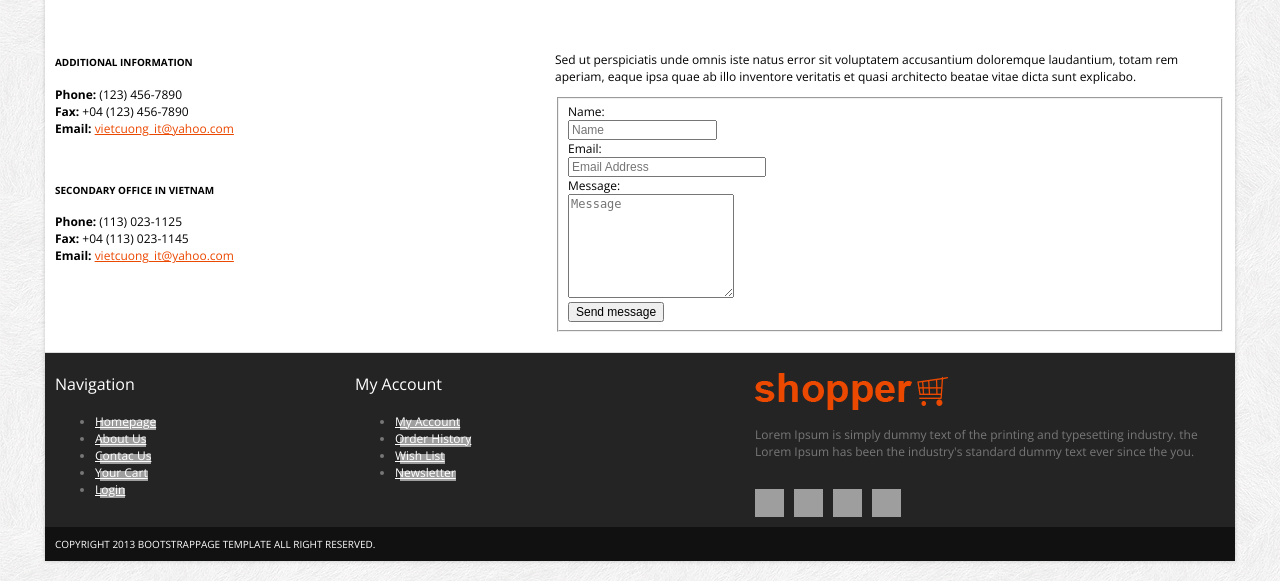
After one commit to DylanvanMasbergen/Webshopci, a CodeIgniter app: the page made by webshopci/application/views/front/contact.php in a window 1280 px wide. The commit adds this page. Shown: the part 687-1268 px from the top of the page. Run offline with CodeIgniter, Linux system fonts and the light colour scheme; some libraries are stand-ins or nearby versions; grey boxes are pictures that could not be loaded.

Commit message:
Product new toegevoegd, Contact pagina gemaakt.

```diff
--- /dev/null
+++ b/webshopci/application/views/front/contact.php
@@ -0,0 +1,172 @@
+<!DOCTYPE html>
+<html lang="en">
+	<head>
+		<meta charset="utf-8">
+		<title>Bootstrap E-commerce Templates</title>
+		<meta name="viewport" content="width=device-width, initial-scale=1.0">
+		<meta name="description" content="">
+		<!--[if ie]><meta content='IE=8' http-equiv='X-UA-Compatible'/><![endif]-->
+		<!-- bootstrap -->
+		<link href="bootstrap/css/bootstrap.min.css" rel="stylesheet">
+		<link href="bootstrap/css/bootstrap-responsive.min.css" rel="stylesheet">
+		<link href="themes/css/bootstrappage.css" rel="stylesheet"/>
+
+		<!-- global styles -->
+		<link href="themes/css/flexslider.css" rel="stylesheet"/>
+		<link href="themes/css/main.css" rel="stylesheet"/>
+
+		<!-- scripts -->
+		<script src="themes/js/jquery-1.7.2.min.js"></script>
+		<script src="bootstrap/js/bootstrap.min.js"></script>
+		<script src="themes/js/superfish.js"></script>
+		<script src="themes/js/jquery.scrolltotop.js"></script>
+		<!--[if lt IE 9]>
+			<script src="http://html5shim.googlecode.com/svn/trunk/html5.js"></script>
+			<script src="js/respond.min.js"></script>
+		<![endif]-->
+	</head>
+    <body>
+		<div id="top-bar" class="container">
+			<div class="row">
+				<div class="span4">
+					<form method="POST" class="search_form">
+						<input type="text" class="input-block-level search-query" Placeholder="eg. T-sirt">
+					</form>
+				</div>
+				<div class="span8">
+					<div class="account pull-right">
+						<ul class="user-menu">
+							<li><a href="#">My Account</a></li>
+							<li><a href="cart.html">Your Cart</a></li>
+							<li><a href="checkout.html">Checkout</a></li>
+							<li><a href="register.html">Login</a></li>
+						</ul>
+					</div>
+				</div>
+			</div>
+		</div>
+		<div id="wrapper" class="container">
+			<section class="navbar main-menu">
+				<div class="navbar-inner main-menu">
+					<a href="index.html" class="logo pull-left"><img src="themes/images/logo.png" class="site_logo" alt=""></a>
+					<nav id="menu" class="pull-right">
+						<ul>
+							<li><a href="./products.html">Woman</a>
+								<ul>
+									<li><a href="./products.html">Lacinia nibh</a></li>
+									<li><a href="./products.html">Eget molestie</a></li>
+									<li><a href="./products.html">Varius purus</a></li>
+								</ul>
+							</li>
+							<li><a href="./products.html">Man</a></li>
+							<li><a href="./products.html">Sport</a>
+								<ul>
+									<li><a href="./products.html">Gifts and Tech</a></li>
+									<li><a href="./products.html">Ties and Hats</a></li>
+									<li><a href="./products.html">Cold Weather</a></li>
+								</ul>
+							</li>
+							<li><a href="./products.html">Hangbag</a></li>
+							<li><a href="./products.html">Best Seller</a></li>
+							<li><a href="./products.html">Top Seller</a></li>
+						</ul>
+					</nav>
+				</div>
+			</section>
+			<section class="google_map">
+				<iframe width="100%" height="300" frameborder="0" scrolling="no" marginheight="0" marginwidth="0" src="http://maps.google.com/maps?f=q&amp;source=s_q&amp;hl=en&amp;geocode=&amp;q=74%2F6+Nguy%E1%BB%85n+V%C4%83n+Tho%E1%BA%A1i,+S%C6%A1n+Tr%C3%A0,+%C4%90%C3%A0+N%E1%BA%B5ng,+Vi%E1%BB%87t+Nam&amp;aq=0&amp;oq=74%2F6+Nguyen+Van+Thoai+Da+Nang,+Viet+Nam&amp;sll=37.0625,-95.677068&amp;sspn=41.546728,79.013672&amp;ie=UTF8&amp;hq=&amp;hnear=74+Nguy%E1%BB%85n+V%C4%83n+Tho%E1%BA%A1i,+Ng%C5%A9+H%C3%A0nh+S%C6%A1n,+Da+Nang,+Vietnam&amp;t=m&amp;ll=16.064537,108.24151&amp;spn=0.032992,0.039396&amp;z=14&amp;iwloc=A&amp;output=embed"></iframe>
+			</section>
+			<section class="header_text sub">
+			<img class="pageBanner" src="themes/images/pageBanner.png" alt="New products" >
+				<h4><span>Contact Us</span></h4>
+			</section>
+			<section class="main-content">
+				<div class="row">
+					<div class="span5">
+						<div>
+							<h5>ADDITIONAL INFORMATION</h5>
+							<p><strong>Phone:</strong>&nbsp;(123) 456-7890<br>
+							<strong>Fax:</strong>&nbsp;+04 (123) 456-7890<br>
+							<strong>Email:</strong>&nbsp;<a href="#">vietcuong_it@yahoo.com</a>
+							</p>
+							<br/>
+							<h5>SECONDARY OFFICE IN VIETNAM</h5>
+							<p><strong>Phone:</strong>&nbsp;(113) 023-1125<br>
+							<strong>Fax:</strong>&nbsp;+04 (113) 023-1145<br>
+							<strong>Email:</strong>&nbsp;<a href="#">vietcuong_it@yahoo.com</a>
+							</p>
+						</div>
+					</div>
+					<div class="span7">
+						<p>Sed ut perspiciatis unde omnis iste natus error sit voluptatem accusantium doloremque laudantium, totam rem aperiam, eaque ipsa quae ab illo inventore veritatis et quasi architecto beatae vitae dicta sunt explicabo.</p>
+						<form method="post" action="#">
+							<fieldset>
+								<div class="clearfix">
+									<label for="name"><span>Name:</span></label>
+									<div class="input">
+										<input tabindex="1" size="18" id="name" name="name" type="text" value="" class="input-xlarge" placeholder="Name">
+									</div>
+								</div>
+
+								<div class="clearfix">
+									<label for="email"><span>Email:</span></label>
+									<div class="input">
+										<input tabindex="2" size="25" id="email" name="email" type="text" value="" class="input-xlarge" placeholder="Email Address">
+									</div>
+								</div>
+
+								<div class="clearfix">
+									<label for="message"><span>Message:</span></label>
+									<div class="input">
+										<textarea tabindex="3" class="input-xlarge" id="message" name="body" rows="7" placeholder="Message"></textarea>
+									</div>
+								</div>
+
+								<div class="actions">
+									<button tabindex="3" type="submit" class="btn btn-inverse">Send message</button>
+								</div>
+							</fieldset>
+						</form>
+					</div>
+				</div>
+			</section>
+			<section id="footer-bar">
+				<div class="row">
+					<div class="span3">
+						<h4>Navigation</h4>
+						<ul class="nav">
+							<li><a href="./index.html">Homepage</a></li>
+							<li><a href="./about.html">About Us</a></li>
+							<li><a href="./contact.html">Contac Us</a></li>
+							<li><a href="./cart.html">Your Cart</a></li>
+							<li><a href="./register.html">Login</a></li>
+						</ul>
+					</div>
+					<div class="span4">
+						<h4>My Account</h4>
+						<ul class="nav">
+							<li><a href="#">My Account</a></li>
+							<li><a href="#">Order History</a></li>
+							<li><a href="#">Wish List</a></li>
+							<li><a href="#">Newsletter</a></li>
+						</ul>
+					</div>
+					<div class="span5">
+						<p class="logo"><img src="themes/images/logo.png" class="site_logo" alt=""></p>
+						<p>Lorem Ipsum is simply dummy text of the printing and typesetting industry. the  Lorem Ipsum has been the industry's standard dummy text ever since the you.</p>
+						<br/>
+						<span class="social_icons">
+							<a class="facebook" href="#">Facebook</a>
+							<a class="twitter" href="#">Twitter</a>
+							<a class="skype" href="#">Skype</a>
+							<a class="vimeo" href="#">Vimeo</a>
+						</span>
+					</div>
+				</div>
+			</section>
+			<section id="copyright">
+				<span>Copyright 2013 bootstrappage template  All right reserved.</span>
+			</section>
+		</div>
+		<script src="themes/js/common.js"></script>
+    </body>
```
Also changed, not shown: webshopci/application/controllers/Message.php (added, +17 -0 lines), webshopci/application/controllers/Product_management.php (+12 -1 lines), webshopci/application/models/Amar_model.php (added, +19 -0 lines), webshopci/application/models/Message_model.php (added, +11 -0 lines), webshopci/application/views/back/product-new.php (added, +135 -0 lines), webshopci/application/views/master.php (+16 -16 lines).
